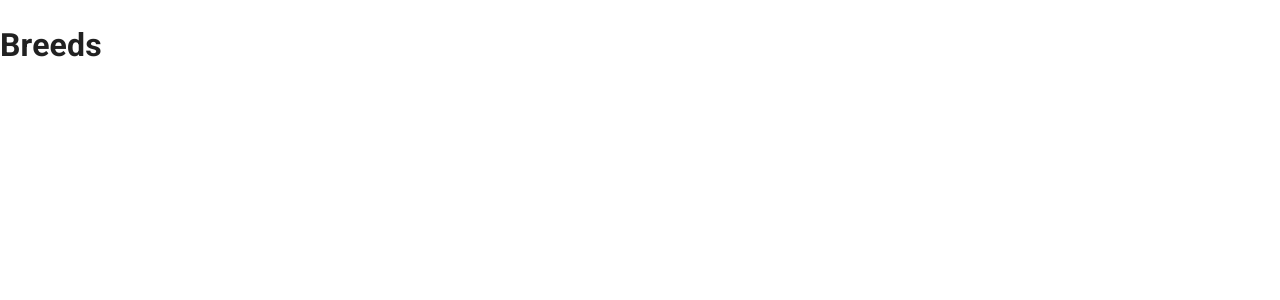
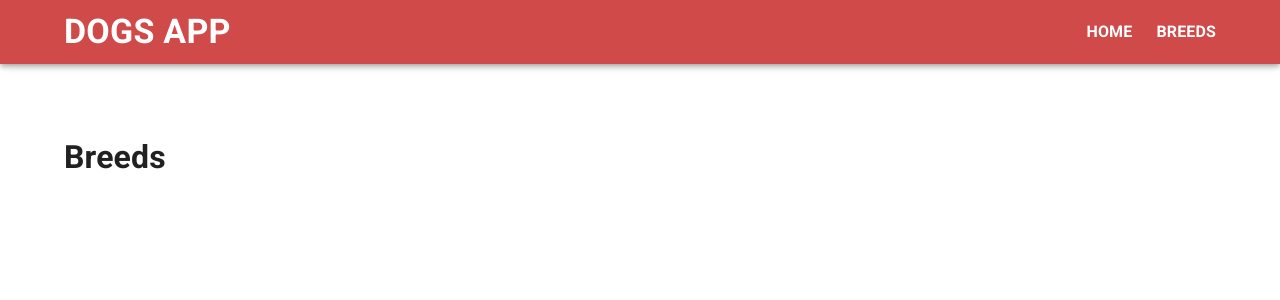
Before and after one commit to NemoRoberAmotek/react-boilerplate, a React (Create React App) app: page /breeds in a window 1280 px wide. Shown: the top 300 px of the page. Built offline with nearby package versions, Linux system fonts and the light colour scheme.

Commit message:
adds navigation and base Page

```diff
--- a/package.json
+++ b/package.json
@@ -23,6 +23,7 @@
     "react-dom": "^18.2.0",
     "react-router-dom": "^6.21.0",
     "react-scripts": "5.0.1",
+    "styled-components": "^6.1.1",
     "typescript": "^4.9.5",
     "web-vitals": "^2.1.4"
   },
--- a/src/App.tsx
+++ b/src/App.tsx
@@ -4,6 +4,7 @@ import Routes from './Routes'
 import { theme } from './theme'
 import { ThemeProvider } from '@mui/material/styles'
 import { CssBaseline } from '@mui/material'
+import Navigation from './components/Navigation'
 
 function App() {
   return (
@@ -11,6 +12,7 @@ function App() {
       <CssBaseline />
       <ThemeProvider theme={theme}>
         <BrowserRouter>
+          <Navigation/>
           <Routes />
         </BrowserRouter>
       </ThemeProvider>
--- /dev/null
+++ b/src/components/NavLink.tsx
@@ -0,0 +1,11 @@
+import { Link } from 'react-router-dom'
+import styled from 'styled-components'
+
+const NavLink = styled(Link)`
+  color: white;
+  text-decoration: none;
+  text-transform: uppercase;
+  font-weight: bold;
+`
+
+export default NavLink
--- /dev/null
+++ b/src/components/Navigation.tsx
@@ -0,0 +1,97 @@
+import MenuIcon from '@mui/icons-material/Menu'
+import { Link } from 'react-router-dom'
+import {
+  Container,
+  MenuItem,
+  Menu,
+  IconButton,
+  Typography,
+  Toolbar,
+  Box,
+  AppBar
+} from '@mui/material'
+import NavLink from './NavLink'
+import { useState } from 'react'
+
+const Navigation = () => {
+  const [anchorElNav, setAnchorElNav] = useState<null | HTMLElement>(null)
+
+  const handleOpenNavMenu = (event: React.MouseEvent<HTMLElement>) => {
+    setAnchorElNav(event.currentTarget)
+  }
+
+  const handleCloseNavMenu = () => {
+    setAnchorElNav(null)
+  }
+
+  return (
+    <AppBar position='fixed'>
+      <Container fixed>
+        <Toolbar disableGutters>
+          <NavLink to='/'>
+            <Typography color={'white'} variant='h4'>
+              Dogs App
+            </Typography>
+          </NavLink>
+          <Box
+            sx={{
+              flexGrow: 1,
+              display: { xs: 'flex', md: 'none' },
+              justifyContent: 'end'
+            }}
+          >
+            <IconButton
+              size='large'
+              aria-label='account of current user'
+              aria-controls='menu-appbar'
+              aria-haspopup='true'
+              onClick={handleOpenNavMenu}
+              color='inherit'
+            >
+              <MenuIcon />
+            </IconButton>
+            <Menu
+              id='menu-appbar'
+              anchorEl={anchorElNav}
+              anchorOrigin={{
+                vertical: 'bottom',
+                horizontal: 'right'
+              }}
+              keepMounted
+              transformOrigin={{
+                vertical: 'top',
+                horizontal: 'right'
+              }}
+              open={Boolean(anchorElNav)}
+              onClose={handleCloseNavMenu}
+              sx={{
+                display: { xs: 'block', md: 'none' }
+              }}
+            >
+              <MenuItem>
+                <NavLink to='/'>Home</NavLink>
+              </MenuItem>
+              <MenuItem>
+                <NavLink to='/breeds'>Breeds</NavLink>
+              </MenuItem>
+            </Menu>
+          </Box>
+          <Box
+            sx={{
+              flexGrow: 1,
+              display: { xs: 'none', md: 'flex' },
+              justifyContent: 'end',
+              alignItems: 'center',
+              gap: 3
+            }}
+          >
+            <NavLink to='/'>Home</NavLink>
+            <NavLink to='/breeds'>Breeds</NavLink>
+          </Box>
+        </Toolbar>
+      </Container>
+    </AppBar>
+  )
+}
+
+export default Navigation
--- a/src/components/Page.tsx
+++ b/src/components/Page.tsx
@@ -1,7 +1,11 @@
-import React from 'react'
+import { Container } from '@mui/material'
 
 const Page = ({ children }: { children: React.ReactNode }) => {
-  return <div>{children}</div>
+  return (
+    <Container fixed sx={{ mt: '4rem', py: '3rem' }}>
+      {children}
+    </Container>
+  )
 }
 
 export default Page
```
Also changed, not shown: 1 other file (tests, documents, lock files or other folders).
